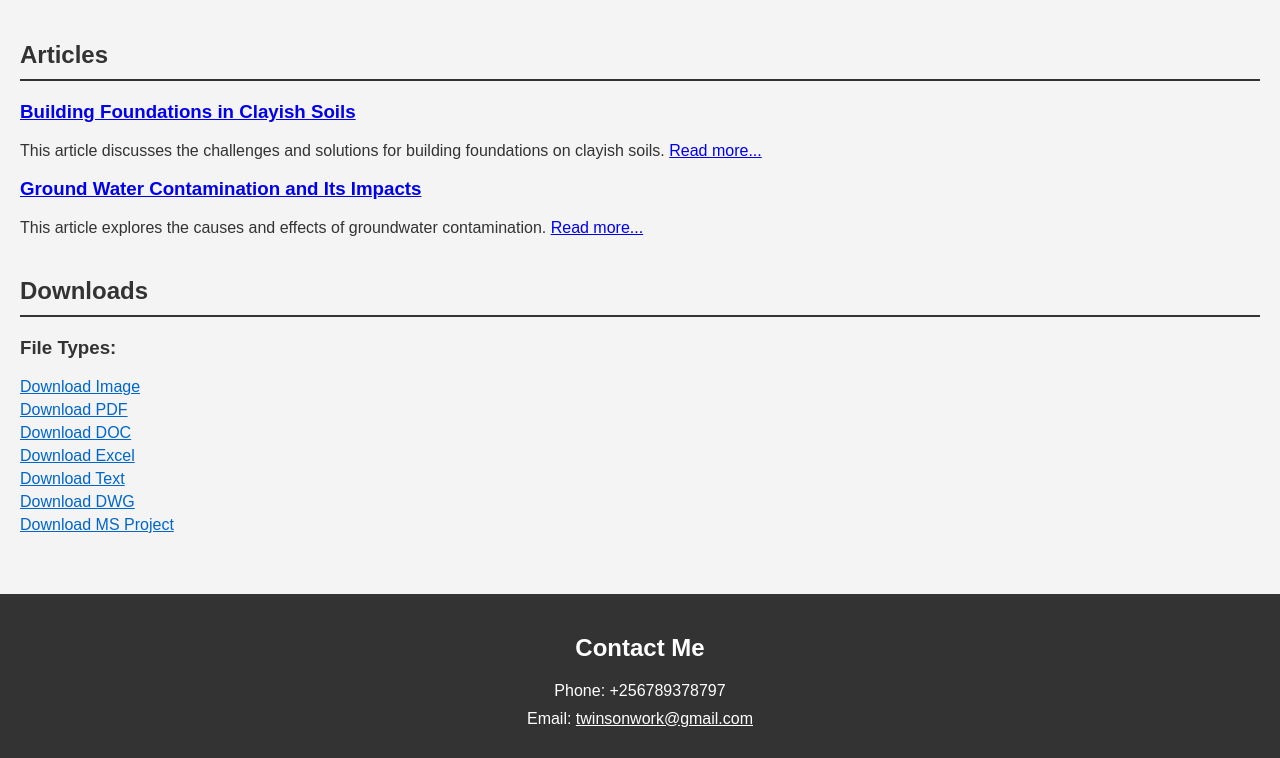
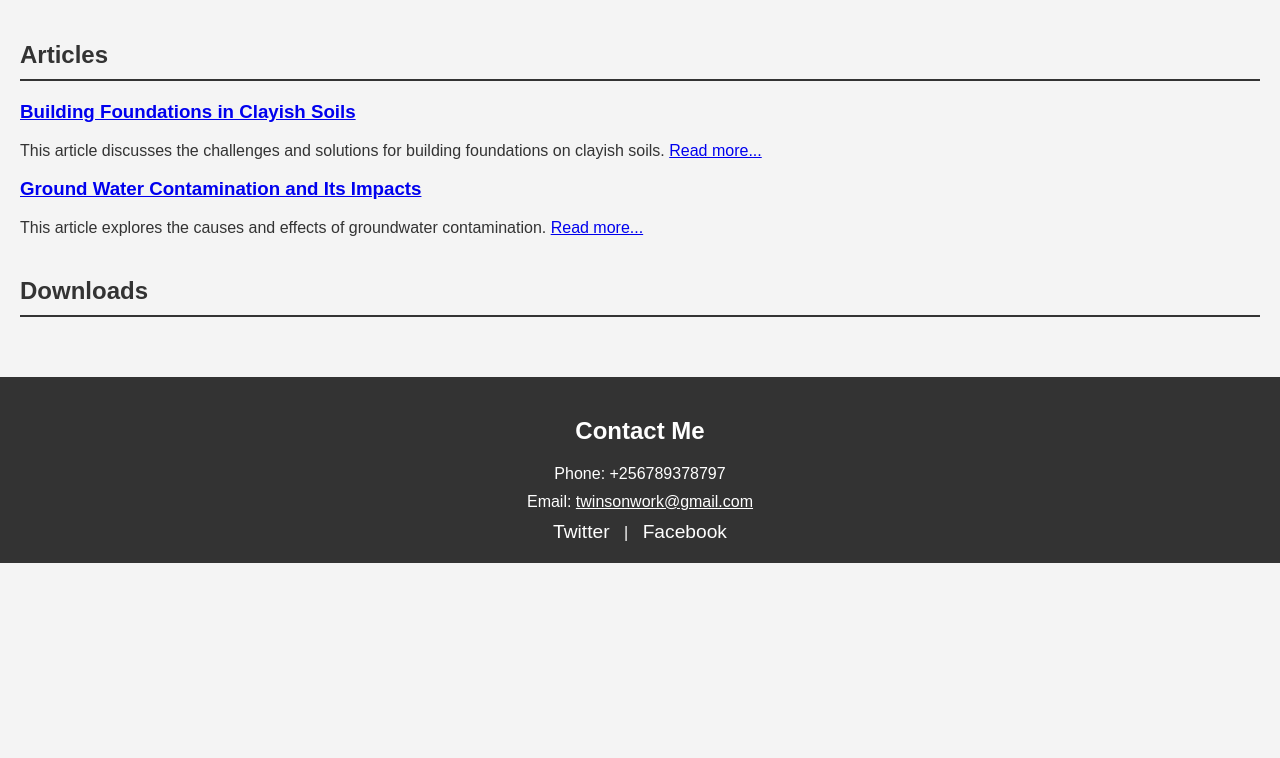
Before and after one commit to twinson-k/twinson, a plain HTML site: page index.html in a window 1280 px wide. Shown: the part 895-1653 px from the top of the page. After the commit the page ends 1458 px from the top, so only its background shows below. Drawn offline with Linux system fonts and the light colour scheme.

Commit message:
Update index.html
improvements

```diff
--- a/index.html
+++ b/index.html
@@ -3,7 +3,11 @@
 <head>
     <meta charset="UTF-8">
     <meta name="viewport" content="width=device-width, initial-scale=1.0">
+    <meta name="description" content="Kworekwa Twinson - Expert in Construction Engineering and Management, specializing in water and sanitation projects.">
+    <meta name="keywords" content="Construction, Engineering, Water, Sanitation, Project Management, Kworekwa Twinson">
+    <meta name="author" content="Kworekwa Twinson">
     <title>Kworekwa Twinson - Construction Engineering and Management</title>
+    <link rel="icon" href="https://github.com/twinson-k/twinson/blob/main/favicon.ico?raw=true" type="image/x-icon">
     <style>
         body {
             font-family: Arial, sans-serif;
@@ -126,6 +130,20 @@
             margin: 5px 0;
             color: #0066cc;
         }
+
+        .social-media a {
+            margin: 0 10px;
+            color: #fff;
+            text-decoration: none;
+            font-size: 1.2em;
+        }
+
+        /* Responsive Design */
+        @media (max-width: 600px) {
+            nav {
+                flex-direction: column;
+            }
+        }
     </style>
 </head>
 <body>
@@ -182,15 +200,8 @@
 
     <div class="section" id="downloads">
         <h2>Downloads</h2>
-        <div class="downloads">
-            <h3>File Types:</h3>
-            <a href="https://github.com/twinson-k/twinson/blob/main/example.jpg?raw=true" download>Download Image</a>
-            <a href="https://github.com/twinson-k/twinson/blob/main/example.pdf?raw=true" download>Download PDF</a>
-            <a href="https://github.com/twinson-k/twinson/blob/main/example.docx?raw=true" download>Download DOC</a>
-            <a href="https://github.com/twinson-k/twinson/blob/main/example.xlsx?raw=true" download>Download Excel</a>
-            <a href="https://github.com/twinson-k/twinson/blob/main/example.txt?raw=true" download>Download Text</a>
-            <a href="https://github.com/twinson-k/twinson/blob/main/example.dwg?raw=true" download>Download DWG</a>
-            <a href="https://github.com/twinson-k/twinson/blob/main/example.mpp?raw=true" download>Download MS Project</a>
+        <div class="downloads" id="download-links">
+            <!-- Download links are dynamically generated if files exist -->
         </div>
     </div>
 </div>
@@ -199,6 +210,10 @@
     <h2>Contact Me</h2>
     <p>Phone: +256789378797</p>
     <p>Email: <a href="mailto:twinsonwork@gmail.com" style="color: #fff;">twinsonwork@gmail.com</a></p>
+    <div class="social-media">
+        <a href="https://twitter.com/twino_k" target="_blank">Twitter</a> |
+        <a href="https://facebook.com/Kworekwa Twinso" target="_blank">Facebook</a>
+    </div>
 </div>
 
 <script>
@@ -225,8 +240,14 @@
 
     document.addEventListener('DOMContentLoaded', () => {
         showSlide(currentIndex);
+        loadDownloads();
     });
-</script>
 
-</body>
-</html>
+    function loadDownloads() {
+        const files = [
+            {name: 'Example Image', url: 'https://github.com/twinson-k/twinson/blob/main/example.jpg?raw=true'},
+            {name: 'Example PDF', url: 'https://github.com/twinson-k/twinson/blob/main/example.pdf?raw=true'},
+            {name: 'Example DOC', url: 'https://github.com/twinson-k/twinson/blob/main/example.docx?raw=true'},
+            {name: 'Example Excel', url: 'https://github.com/twinson-k/twinson/blob/main/example.xlsx?raw=true'},
+            {name: 'Example Text', url: 'https://github.com/twinson-k/twinson/blob/main/example.txt?raw=true'},
+            {name: 'Example DWG', url: 'https://github.com/twin
```
